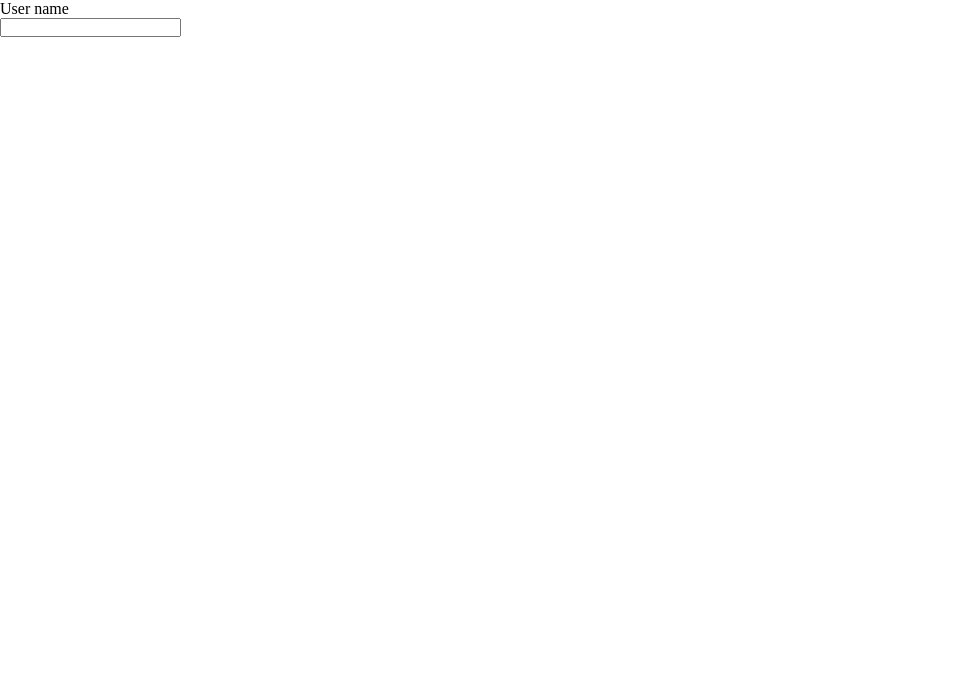
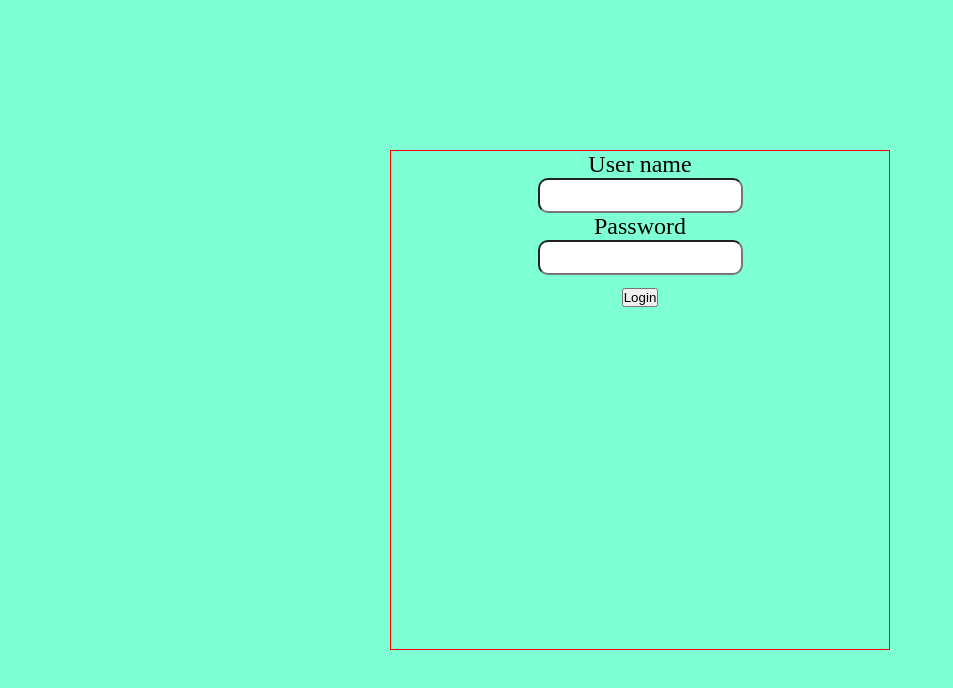
Before and after one commit to kv-rajput/html-css, a plain HTML site: page index.html in a window 1280 px wide. Shown: the whole page, without its empty margins (0-953 px from the left). Drawn offline with Linux system fonts and the light colour scheme.

Commit message:
basic form

```diff
--- a/index.html
+++ b/index.html
@@ -1,19 +1,30 @@
 <!DOCTYPE html>
 <html lang="en">
+
 <head>
-    <meta charset="UTF-8">
-    <meta http-equiv="X-UA-Compatible" content="IE=edge">
-    <meta name="viewport" content="width=device-width, initial-scale=1.0">
-    <link rel="stylesheet" href="styles.css"/>
+    <meta charset="UTF-8" />
+    <meta http-equiv="X-UA-Compatible" content="IE=edge" />
+    <meta name="viewport" content="width=device-width, initial-scale=1.0" />
+    <link rel="stylesheet" href="styles.css" />
     <title>Demo</title>
 </head>
+
 <body>
-    <div>
-        <div class="user-input">
-            <div><label>User name</label></div>
-
-            <input  type="text"/>
+    <div class="root">
+        <div class="container">
+            <div class="user-input">
+                <div><label>User name</label></div>
+                <input type="text" />
+            </div>
+            <div class="user-input">
+                <div><label>Password</label></div>
+                <input type="text" />
+            </div>
+            <div class="sbt-btn">
+                <button type="submit">Login</button>
+            </div>
         </div>
     </div>
 </body>
+
 </html>
--- a/styles.css
+++ b/styles.css
@@ -4,9 +4,39 @@
     box-sizing: border-box;
 }
 
-.user-input{
+
+.user-input {
+    text-align: center;/*Keep the div plain text in the center horizontally*/
+    /* color: green; */
+    font-size: 1.5rem;
+        /* rem - 16px, em - 12px */
+    }
+
+input{
+    padding: 8px 12px;
+    border-radius: 10px;
+}
+
+.sbt-btn{
     display: flex;
-    align-items: flex-start;
     justify-content: center;
+    margin: 5px 0 0 0;
+    padding: 8px 15px;
+}
+
+.root{
+    background-color: aquamarine;
+    width: 100vw;
+    height: 100vh;
+    display: flex;
+    align-items: center;
+    justify-content: center;
+}
+
+.container{
+
     flex-direction: column;
+    border: 1px solid red;
+    height: 500px;
+    width: 500px;
 }
```
